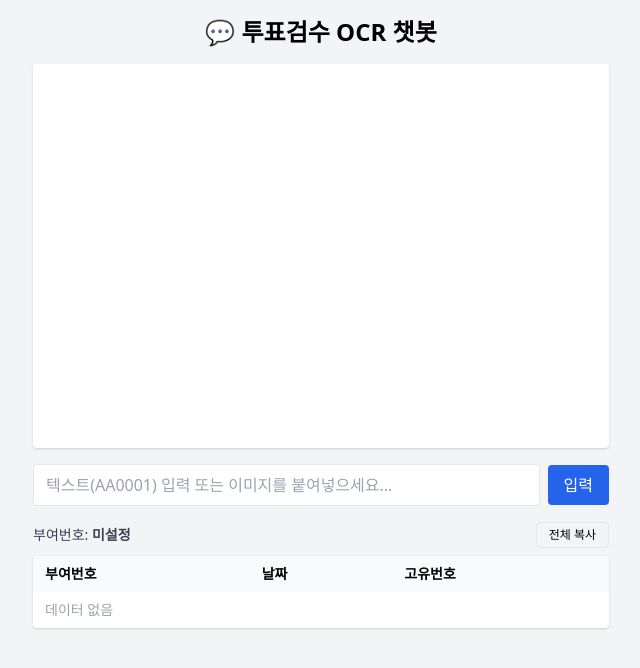
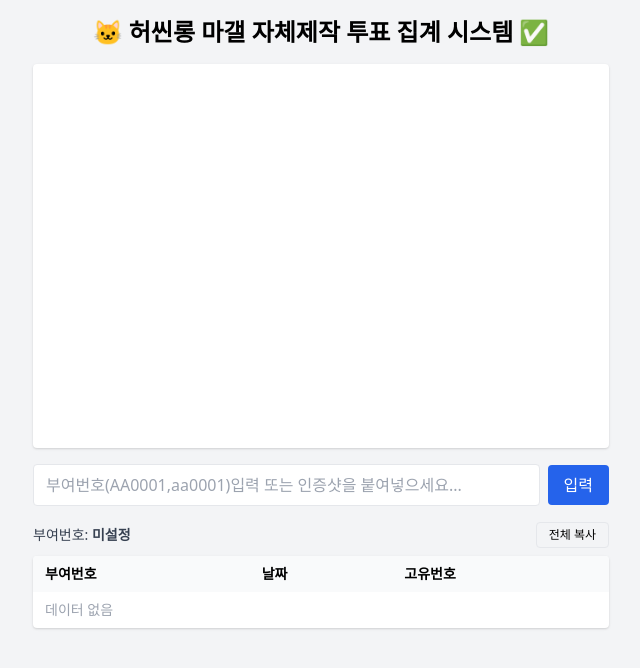
Before and after one commit to teamxinlong/xinlong_vote, a plain HTML site: page indeex.html in a window 1280 px wide. Shown: the whole page, without its empty margins (319-959 px from the left). Drawn offline with nearby package versions, Linux system fonts and the light colour scheme.

Commit message:
Update indeex.html

```diff
--- a/indeex.html
+++ b/indeex.html
@@ -3,7 +3,7 @@
 <head>
   <meta charset="UTF-8" />
   <meta name="viewport" content="width=device-width, initial-scale=1.0"/>
-  <title>투표검수 OCR 챗봇</title>
+  <title>허씬롱 마갤 자체제작 투표 집계 시스템 </title>
   <script src="https://cdn.jsdelivr.net/npm/tesseract.js@4.0.2/dist/tesseract.min.js"></script>
   <link href="https://cdn.jsdelivr.net/npm/tailwindcss@2.2.19/dist/tailwind.min.css" rel="stylesheet">
   <style>
@@ -16,7 +16,7 @@
   </style>
 </head>
 <body class="bg-gray-100 min-h-screen flex flex-col items-center p-4">
-  <h1 class="text-2xl font-bold mb-4">💬 투표검수 OCR 챗봇</h1>
+  <h1 class="text-2xl font-bold mb-4">🐱 허씬롱 마갤 자체제작 투표 집계 시스템 ✅</h1>
 
   <!-- 채팅 -->
   <div id="chatbox" class="w-full max-w-xl bg-white p-4 rounded shadow space-y-4 mb-4"></div>
@@ -24,7 +24,7 @@
   <!-- 입력창 (엔터/버튼 모두 지원) -->
   <div class="w-full max-w-xl">
     <form id="chatForm" class="flex items-center space-x-2">
-      <input type="text" id="chatInput" placeholder="텍스트(AA0001) 입력 또는 이미지를 붙여넣으세요..." class="flex-grow px-3 py-2 border rounded" autocomplete="off"/>
+      <input type="text" id="chatInput" placeholder="부여번호(AA0001,aa0001)입력 또는 인증샷을 붙여넣으세요..." class="flex-grow px-3 py-2 border rounded" autocomplete="off"/>
       <button type="submit" id="sendBtn" class="bg-blue-600 text-white px-4 py-2 rounded btn">입력</button>
     </form>
   </div>
```
